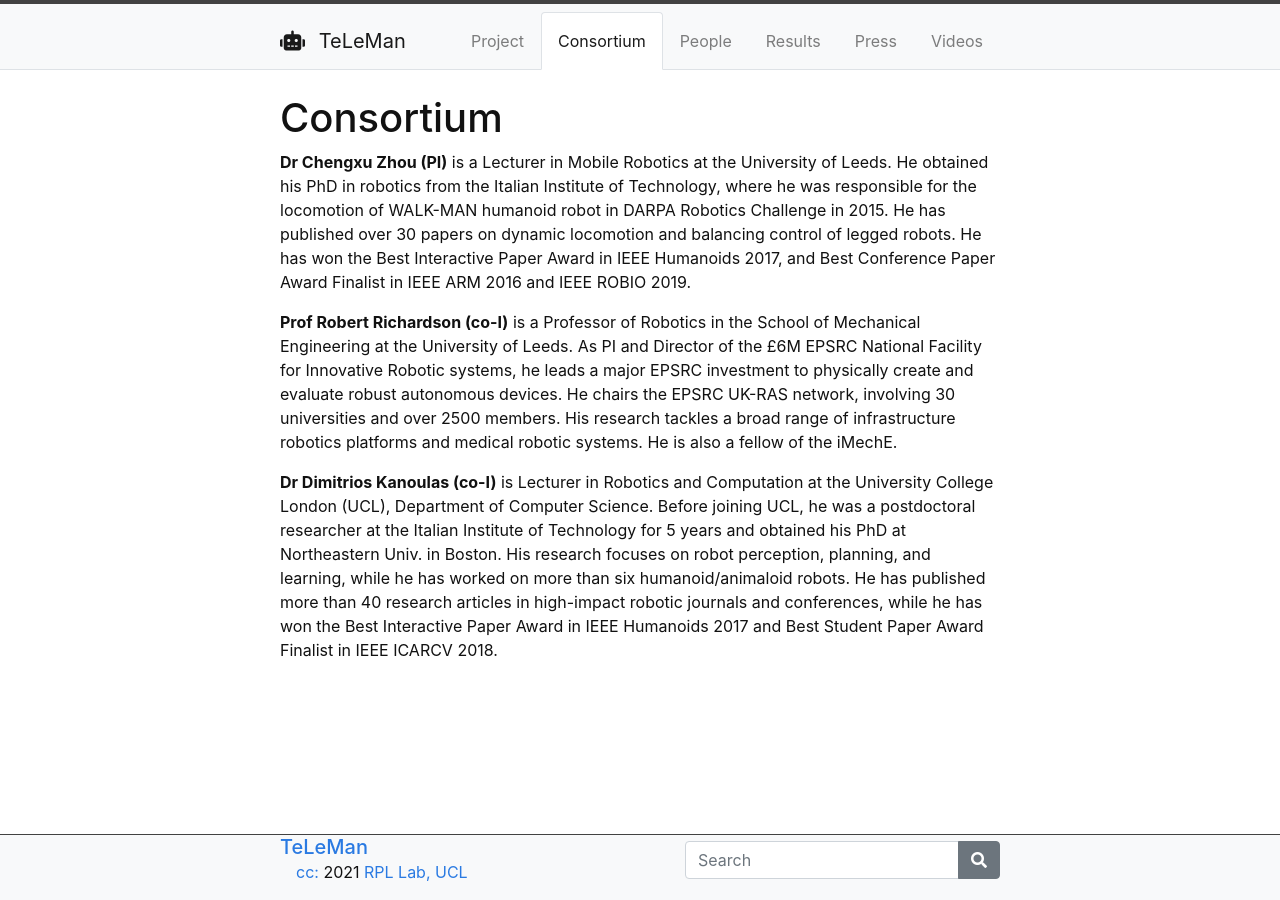
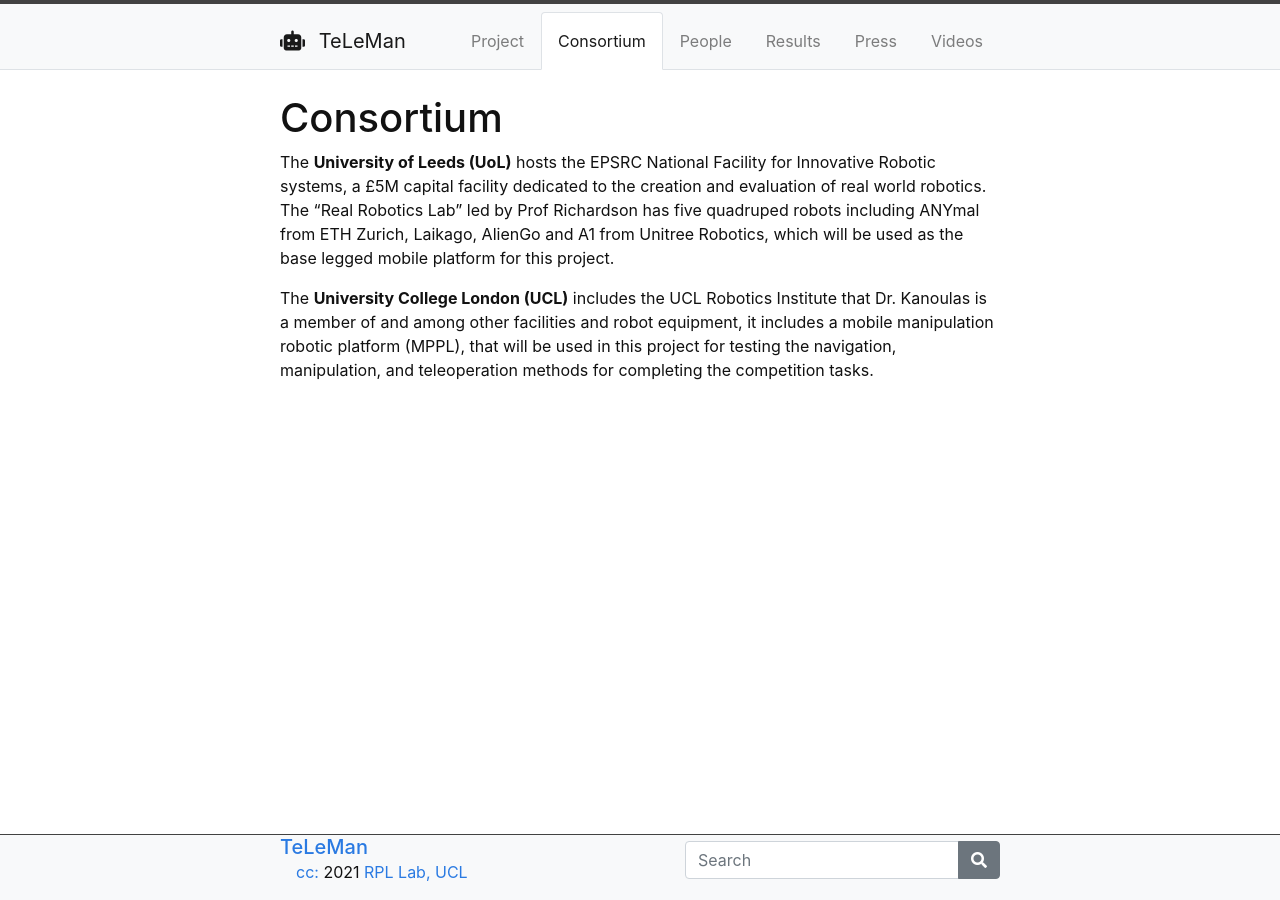
Before and after one commit to dennisushi/TeLeMan, a Jekyll site: the page built from content/2-consortium.md, in a window 1280 px wide. Built offline with Jekyll 4.4.1, drawn with Linux system fonts in a browser that asks for light colours.

Commit message:
Update 2-consortium.md

```diff
--- a/content/2-consortium.md
+++ b/content/2-consortium.md
@@ -4,8 +4,6 @@ nav: Consortium
 ---
 
 
-**Dr Chengxu Zhou (PI)** is a Lecturer in Mobile Robotics at the University of Leeds. He obtained his PhD in robotics from the Italian Institute of Technology, where he was responsible for the locomotion of WALK-MAN humanoid robot in DARPA Robotics Challenge in 2015. He has published over 30 papers on dynamic locomotion and balancing control of legged robots. He has won the Best Interactive Paper Award in IEEE Humanoids 2017, and Best Conference Paper Award Finalist in IEEE ARM 2016 and IEEE ROBIO 2019.
+The **University of Leeds (UoL)** hosts the EPSRC National Facility for Innovative Robotic systems, a £5M capital facility dedicated to the creation and evaluation of real world robotics. The “Real Robotics Lab” led by Prof Richardson has five quadruped robots including ANYmal from ETH Zurich, Laikago, AlienGo and A1 from Unitree Robotics, which will be used as the base legged mobile platform for this project.
 
-**Prof Robert Richardson (co-I)** is a Professor of Robotics in the School of Mechanical Engineering at the University of Leeds. As PI and Director of the £6M EPSRC National Facility for Innovative Robotic systems, he leads a major EPSRC investment to physically create and evaluate robust autonomous devices. He chairs the EPSRC UK-RAS network, involving 30 universities and over 2500 members. His research tackles a broad range of infrastructure robotics platforms and medical robotic systems. He is also a fellow of the iMechE.
-
-**Dr Dimitrios Kanoulas (co-I)** is Lecturer in Robotics and Computation at the University College London (UCL), Department of Computer Science. Before joining UCL, he was a postdoctoral researcher at the Italian Institute of Technology for 5 years and obtained his PhD at Northeastern Univ. in Boston. His research focuses on robot perception, planning, and learning, while he has worked on more than six humanoid/animaloid robots. He has published more than 40 research articles in high-impact robotic journals and conferences, while he has won the Best Interactive Paper Award in IEEE Humanoids 2017 and Best Student Paper Award Finalist in IEEE ICARCV 2018.
+The **University College London (UCL)** includes the UCL Robotics Institute that Dr. Kanoulas is a member of and among other facilities and robot equipment, it includes a mobile manipulation robotic platform (MPPL), that will be used in this project for testing the navigation, manipulation, and teleoperation methods for completing the competition tasks.
```
